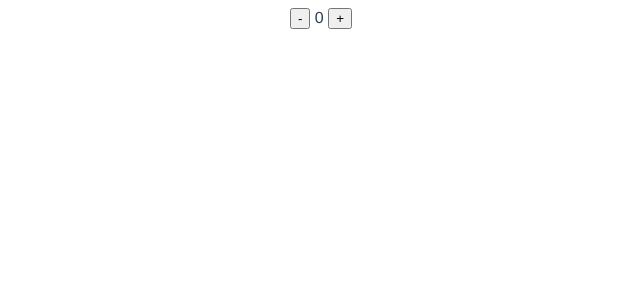
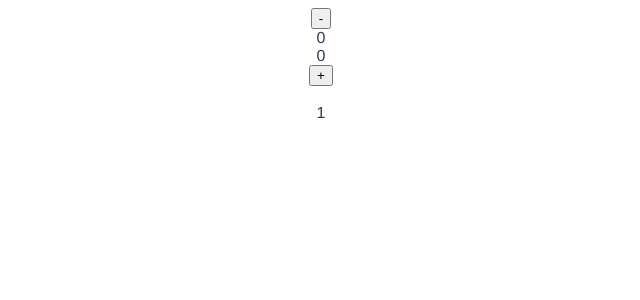
Before and after one commit to leon-joel/my-vuex-basic, a Vue app: page / in a window 1280 px wide. Shown: the top 300 px of the page, without its empty margins (319-959 px from the left). Built offline with nearby package versions, Linux system fonts and the light colour scheme.

Commit message:
mapStateヘルパー

```diff
--- a/src/App.vue
+++ b/src/App.vue
@@ -1,12 +1,21 @@
 <template>
   <div id="app">
     <input type="button" value="-" v-on:click="minus" />
+    <br>
     {{ count }}
+    <br>
+    {{ countNumber }}
+    <br>
     <input type="button" value="+" v-on:click="plus" />
+    <br>
+    <br>
+    {{ someOtherProp }}
   </div>
 </template>
 
 <script>
+import { mapState } from 'vuex'
+
 export default {
   name: "app",
   components: {},
@@ -15,9 +24,14 @@ export default {
     return {};
   },
   computed: {
-    count() {
-      return this.$store.state.count;
-    },
+    someOtherProp() { return 1},
+    // Vuexの count を count にマッピング （いちいちcount computedメソッドを作る必要が無くなる）
+    ...mapState(['count']),
+    // 別名でマッピング
+    ...mapState({ countNumber: 'count' }),
+    // count() {
+    //   return this.$store.state.count;
+    // },
   },
   mounted: function () {},
   methods: {
```
